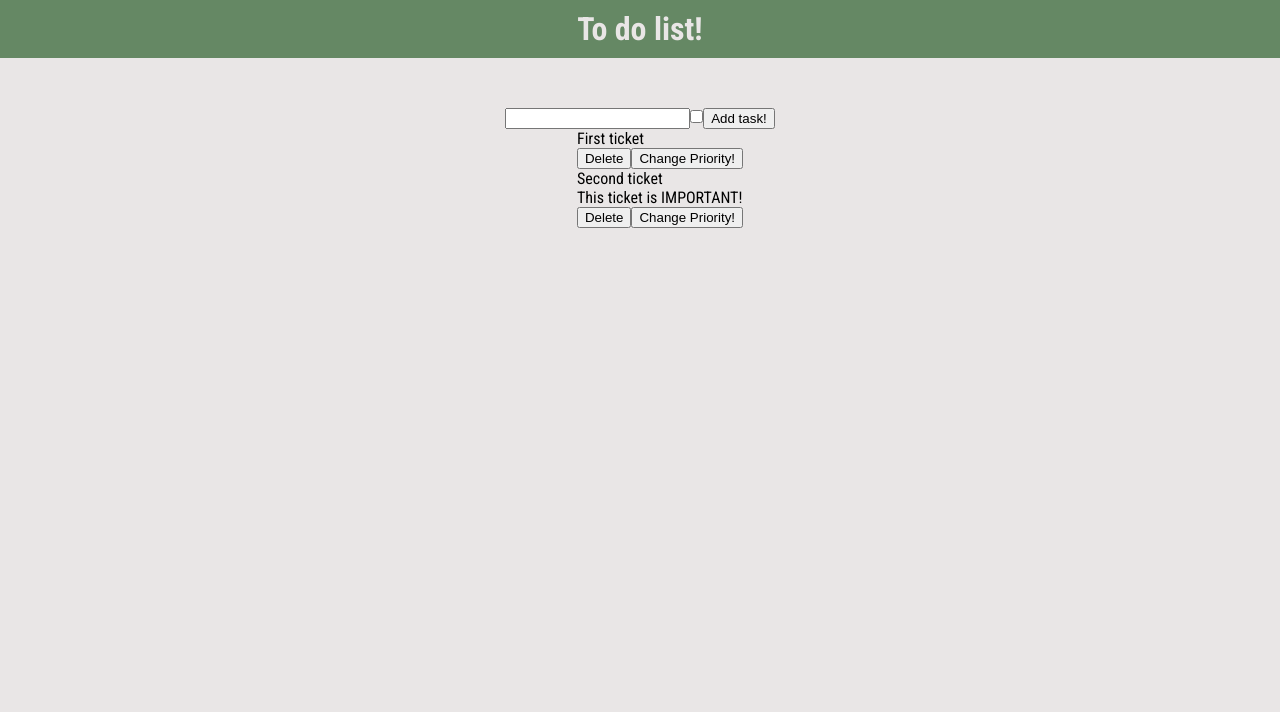
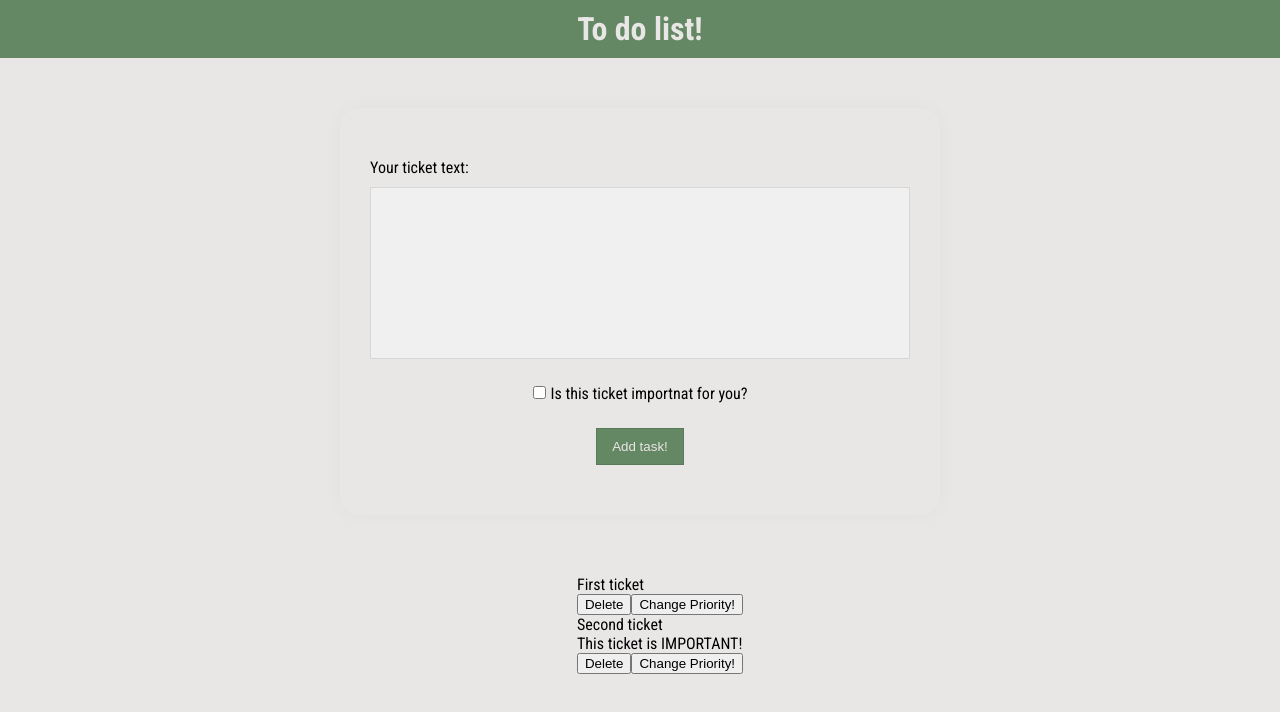
Before and after one commit to KacperNlp/-to-do-list-Vue, a Vue app: page / in a window 1280 px wide. Shown: the top 712 px of the page. Built offline with nearby package versions, Linux system fonts and the light colour scheme.

Commit message:
Styled form

```diff
--- a/public/style.css
+++ b/public/style.css
@@ -7,3 +7,8 @@ body {
     font-family: 'Roboto Condensed', sans-serif;
     background: rgb(233, 230, 230);
 }
+
+textarea,
+input {
+    font-family: 'Roboto Condensed', sans-serif;
+}
--- a/src/App.vue
+++ b/src/App.vue
@@ -91,7 +91,7 @@ export default {
   padding: 10px;
   margin-bottom: 50px;
   text-align: center;
-  background: #658864;
+  background: rgb(101, 136, 100);
   color: rgb(233, 230, 230);
 }
 </style>
--- a/src/components/AddTaskForm.vue
+++ b/src/components/AddTaskForm.vue
@@ -1,9 +1,15 @@
 <template>
-    <div>
-        <form @submit="handleSubmitForm">
-            <input type="text" v-model="taskText">
-            <input type="checkbox" v-model="isImportant">
-            <button>Add task!</button>
+    <div class="form-container">
+        <form @submit="handleSubmitForm" class="form">
+            <label class="label label-of-text">
+                <span>Your ticket text:</span>
+                <textarea v-model="taskText" cols="100" rows="10"></textarea>
+            </label>
+            <label class="label label-of-priority">
+                <input type="checkbox" v-model="isImportant"/>
+                <span>Is this ticket importnat for you?</span>
+            </label>
+            <button class="button">Add task!</button>
         </form>
     </div>
 </template>
@@ -59,6 +65,66 @@ export default {
     }
 }
 </script>
-<style>
 
+<style scoped>
+.form-container {
+    display: flex;
+    justify-content: center;
+    width: 90%;
+    max-width: 600px;
+    margin-bottom: 60px;
+    padding: 20px;
+    border-radius: 20px;
+    box-shadow: 0 0 20px rgba(0,0,0, .03);
+}
+
+@media (min-width: 768px) {
+    .form-container {
+        padding: 50px 30px;
+    }
+}
+
+.form {
+    display: flex;
+    flex-direction: column;
+    align-items: center;
+    grid-gap: 25px;
+}
+
+.label-of-text {
+    display: flex;
+    flex-direction: column;
+    grid-gap: 10px;
+}
+
+.label-of-text textarea {
+    width: 100%;
+    padding: 10px;
+    resize: none;
+    background: rgb(240, 240, 240);
+    border: 1px solid rgb(215, 215, 215);
+}
+
+.label-of-text textarea:focus {
+    outline: none;
+    border-color: rgb(184, 181, 181);
+}
+
+.label-of-priority span {
+    padding-left: 5px;
+}
+
+.button {
+    padding: 10px 15px;
+    background: rgb(101, 136, 100);
+    color: rgb(233, 230, 230);
+    border: 1px solid rgb(89, 122, 88);
+    cursor: pointer;
+    transition: .3s;
+}
+
+.button:hover {
+    background: rgb(233, 230, 230);
+    color: rgb(101, 136, 100);
+}
 </style>
```
